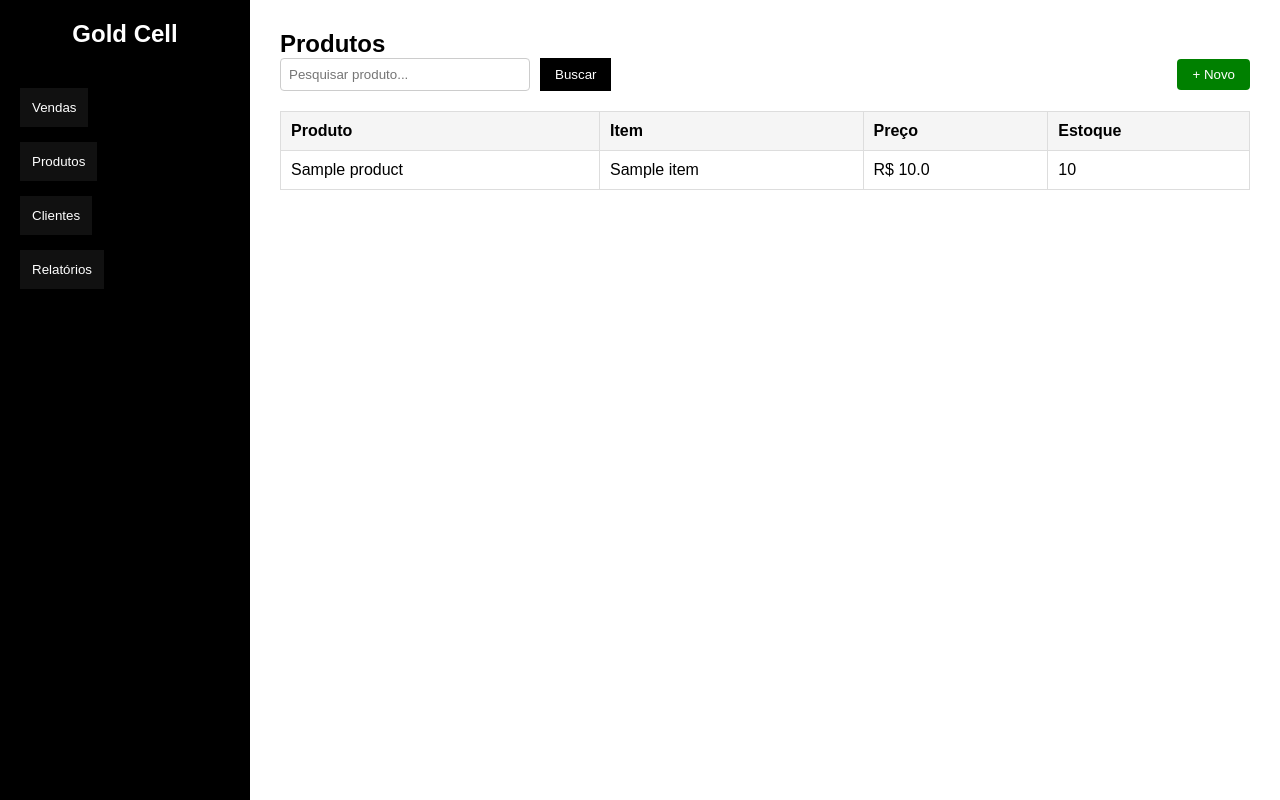
After one commit to CodeAnthonyy/PDV-Gold-cell, a Flask app: page /produtos in a window 1280 px wide. The commit adds this page. Run offline with Flask 3, Linux system fonts and the light colour scheme; tables that the repository leaves empty hold one stand-in row (values such as "Sample post").

Commit message:
funções de adicionar produtos e itens e suas respectivas telas em html

```diff
--- a/app/database/engine.py
+++ b/app/database/engine.py
@@ -11,7 +11,7 @@ DB_PATH = os.path.join(BASE_DIR, "products.db")
 def get_connection():
     return sqlite3.connect(DB_PATH)
 
-
+#cria o banco de dados
 def init_db():
     from database.models import create_tables
 
@@ -23,4 +23,78 @@ def init_db():
     conn.commit()
     conn.close()
 
-    print("Banco 'products.db' iniciado com sucesso!")
+#adiciona produtos ao banco de dados
+def add_product (name):
+    conn = get_connection()
+    cursor = conn.cursor()
+
+    cursor.execute("""
+
+    INSERT INTO products (name)
+    VALUES (?)
+   """, (name,))
+
+    conn.commit()
+    conn.close()
+    print ("produto cadastrado com sucesso")
+
+#adiciona itens derivados de determinado produto
+def add_item(product_id, name, price=None, stock=None):
+    conn = get_connection()
+    cursor = conn.cursor ()
+
+    cursor.execute("""
+    INSERT INTO items(product_id, name, price, stock)
+    VALUES (?, ?, ?, ?)
+    """, (product_id, name, price, stock))
+
+    conn.commit()
+    conn.close()
+    print("item cadastrado com sucesso")
+
+#função para procurar itens no banco de dados
+def get_products_with_items():
+    conn = get_connection()
+    cursor = conn.cursor()
+
+    cursor.execute("""
+        SELECT
+            p.id,
+            p.name AS product_name,
+            i.id AS item_id,
+            i.name AS item_name,
+            i.price,
+            i.stock
+        FROM products p
+        LEFT JOIN items i ON p.id = i.product_id
+        ORDER BY p.id
+    """)
+
+    rows = cursor.fetchall()
+    conn.close()
+
+    return rows
+
+# A DEFINIR
+def search_products(text=""):
+    conn = get_connection()
+    cursor = conn.cursor()
+
+    cursor.execute("""
+        SELECT
+            p.id,
+            p.name,
+            i.id,
+            i.name,
+            i.price,
+            i.stock
+        FROM products p
+        LEFT JOIN items i ON p.id = i.product_id
+        WHERE p.name LIKE ?
+        ORDER BY p.id
+    """, (f"%{text}%",))
+
+    rows = cursor.fetchall()
+    conn.close()
+
+    return rows
--- a/app/main.py
+++ b/app/main.py
@@ -1,5 +1,7 @@
 from flask import Flask
 from database.engine import init_db
+from database.engine import add_product
+from database.engine import add_item
 
 app = Flask(__name__)
 
--- a/app/routes.py
+++ b/app/routes.py
@@ -1,7 +1,27 @@
 from main import app
 from flask import render_template
+from database.engine import get_products_with_items
+from database.engine import search_products
+from flask import request
 
-# Rota principal
+
+# Rota tela inicial
 @app.route("/")
 def home():
     return render_template("base.html")
+
+#rota para buscar produtos
+@app.route("/products")
+def list_products():
+    data = get_products_with_items()
+    return render_template("products.html", data=data)
+
+#DEFINIR
+@app.route("/produtos")
+def produtos():
+
+    search = request.args.get("search", "")
+
+    data = search_products(search)
+
+    return render_template("products.html", data=data)
--- a/app/static/base.css
+++ b/app/static/base.css
@@ -57,3 +57,76 @@ body {
     background-color: #fff;
     padding: 30px;
 }
+
+/* Área de produtos */
+
+.products-header {
+    display: flex;
+    justify-content: space-between;
+    align-items: center;
+    margin-bottom: 20px;
+}
+
+/* Barra de busca */
+
+.search-box {
+    display: flex;
+    gap: 10px;
+}
+
+.search-box input {
+    padding: 8px;
+    width: 250px;
+    border: 1px solid #ccc;
+    border-radius: 4px;
+}
+
+.search-box button {
+    padding: 8px 15px;
+    background: #000;
+    color: #fff;
+    border: none;
+    cursor: pointer;
+}
+
+.search-box button:hover {
+    background: #333;
+}
+
+/* Botão novo produto */
+
+.btn-add {
+    padding: 8px 15px;
+    background: green;
+    color: white;
+    border: none;
+    cursor: pointer;
+    border-radius: 4px;
+}
+
+.btn-add:hover {
+    background: darkgreen;
+}
+
+/* Tabela */
+
+.products-table {
+    width: 100%;
+    border-collapse: collapse;
+    margin-top: 20px;
+}
+
+.products-table th,
+.products-table td {
+    padding: 10px;
+    border: 1px solid #ddd;
+    text-align: left;
+}
+
+.products-table th {
+    background: #f5f5f5;
+}
+
+.products-table tr:hover {
+    background: #f0f0f0;
+}
--- a/app/templates/base.html
+++ b/app/templates/base.html
@@ -9,23 +9,24 @@
 
 <div class="container">
 
-        <!-- Barra lateral -->
+    <!-- Sidebar -->
     <aside class="sidebar">
         <h1 class="logo">Gold Cell</h1>
 
-            <!-- Área para você colocar as funcionalidades -->
         <nav class="menu">
-                <button>Vendas</button>
-                <button>Produtos</button>
-                <button>Clientes</button>
-                <button>Relatórios</button>
+            <a href="/vendas"><button>Vendas</button></a>
+            <a href="/produtos"><button>Produtos</button></a>
+            <a href="/clientes"><button>Clientes</button></a>
+            <a href="/relatorios"><button>Relatórios</button></a>
         </nav>
     </aside>
 
-        <!-- Área principal -->
+    <!-- Conteúdo dinâmico -->
     <main class="main-content">
-            <h2>Área Principal</h2>
-            <p>Aqui vai o conteúdo do PDV (venda, carrinho, etc).</p>
+
+        {% block content %}
+        {% endblock %}
+
     </main>
 
 </div>
--- /dev/null
+++ b/app/templates/products.html
@@ -0,0 +1,54 @@
+{% extends "base.html" %}
+
+{% block content %}
+
+<h2>Produtos</h2>
+
+<div class="products-header">
+
+    <!-- Busca -->
+    <form method="get" class="search-box">
+
+        <input
+            type="text"
+            name="search"
+            placeholder="Pesquisar produto..."
+            value="{{ request.args.get('search','') }}"
+        >
+
+        <button type="submit">Buscar</button>
+
+    </form>
+
+    <!-- Novo -->
+    <a href="/produtos/novo">
+        <button class="btn-add">+ Novo</button>
+    </a>
+
+</div>
+
+<!-- Tabela -->
+
+<table class="products-table">
+
+    <tr>
+        <th>Produto</th>
+        <th>Item</th>
+        <th>Preço</th>
+        <th>Estoque</th>
+    </tr>
+
+    {% for row in data %}
+
+    <tr>
+        <td>{{ row[1] }}</td>
+        <td>{{ row[3] or "-" }}</td>
+        <td>R$ {{ row[4] or "0.00" }}</td>
+        <td>{{ row[5] or "0" }}</td>
+    </tr>
+
+    {% endfor %}
+
+</table>
+
+{% endblock %}
```
Lines whose indentation alone changed are shown as unchanged.
